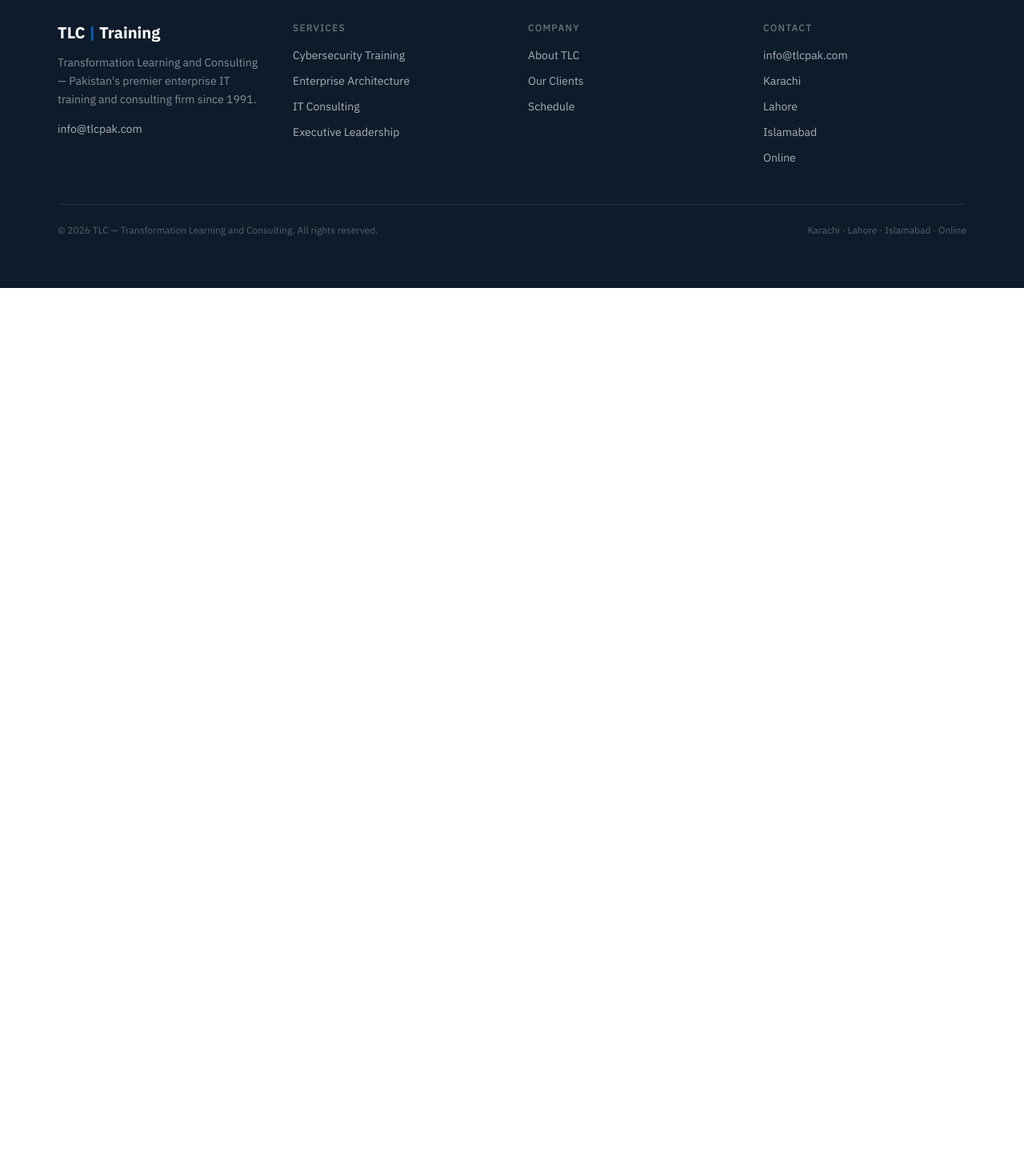
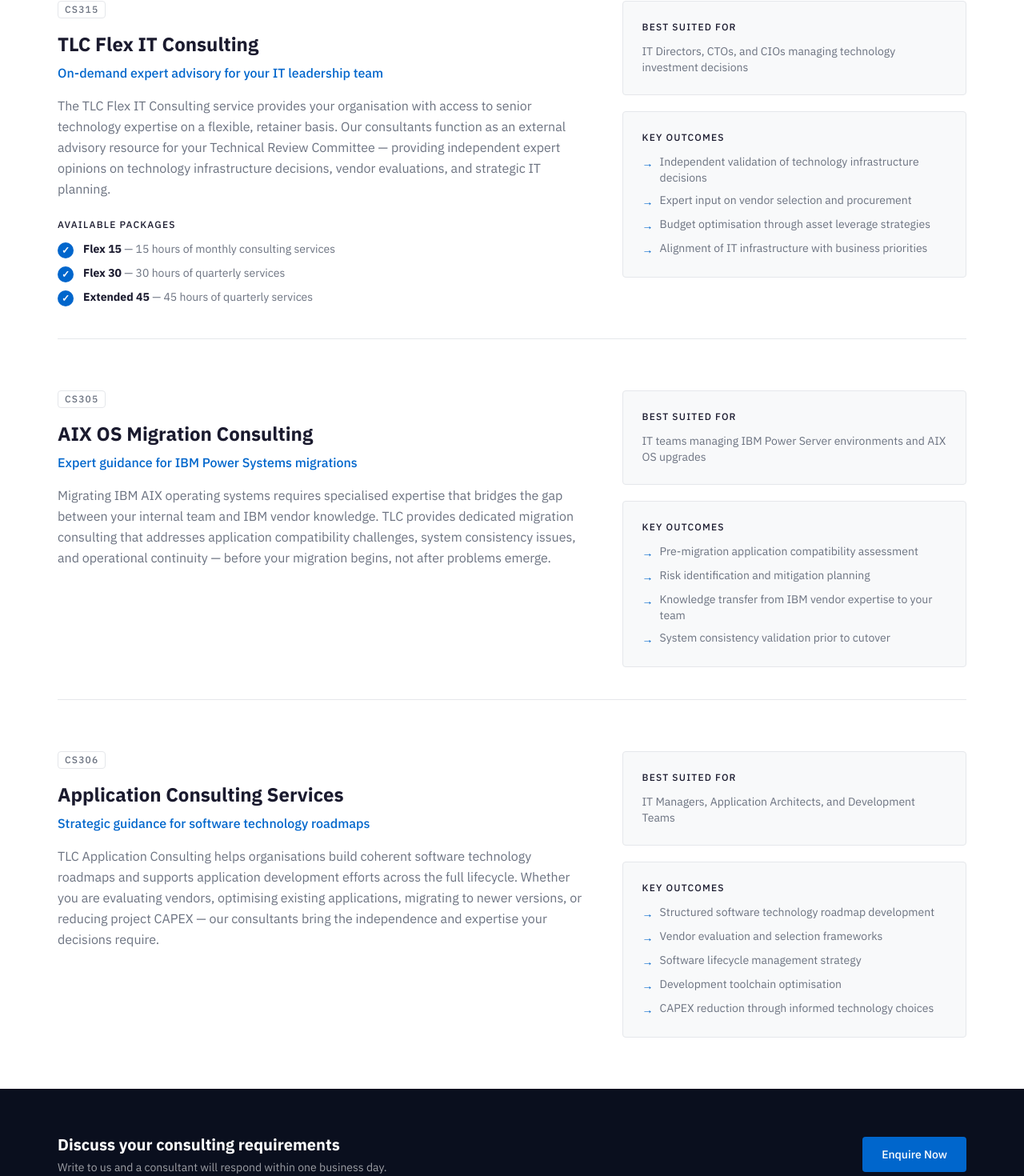
Before and after one commit to vaqarhussain1/tlc-website, a Next.js app: page /consulting in a window 1280 px wide. Shown: the part 440-1910 px from the top of the page at 80% size. Before the commit the page ends 800 px from the top, so only its background shows below. Built offline with nearby package versions, Linux system fonts and the light colour scheme.

Commit message:
feat: consulting page — 3 service offerings with scope, packages, audience, outcomes

```diff
--- a/src/app/consulting/page.tsx
+++ b/src/app/consulting/page.tsx
@@ -1,15 +1,176 @@
 import type { Metadata } from 'next'
+import Link from 'next/link'
+import { PageHero } from '@/components/shared/PageHero'
 import { siteConfig } from '@/lib/site-config'
 
 export const metadata: Metadata = {
-  title: `Consulting | ${siteConfig.shortName}`,
-  description: `TLC IT consulting services — Flex IT, AIX OS Migration, and Application Consulting.`,
+  title: `IT Consulting | ${siteConfig.shortName}`,
+  description:
+    'TLC IT consulting services for enterprise organisations — Flex IT advisory packages, AIX OS migration consulting, and application strategy. Expert guidance for IT executives managing budget constraints and technology roadmaps.',
+  openGraph: {
+    title: `IT Consulting | ${siteConfig.shortName}`,
+    description:
+      'Expert IT consulting from TLC — flexible advisory packages, IBM Power Systems migration, and application consulting for Pakistan\'s enterprise sector.',
+    url: `${siteConfig.url}/consulting`,
+    siteName: siteConfig.name,
+  },
 }
+
+const services = [
+  {
+    code: 'CS315',
+    title: 'TLC Flex IT Consulting',
+    tagline: 'On-demand expert advisory for your IT leadership team',
+    description:
+      'The TLC Flex IT Consulting service provides your organisation with access to senior technology expertise on a flexible, retainer basis. Our consultants function as an external advisory resource for your Technical Review Committee — providing independent expert opinions on technology infrastructure decisions, vendor evaluations, and strategic IT planning.',
+    packages: [
+      { label: 'Flex 15', detail: '15 hours of monthly consulting services' },
+      { label: 'Flex 30', detail: '30 hours of quarterly services' },
+      { label: 'Extended 45', detail: '45 hours of quarterly services' },
+    ],
+    audience: 'IT Directors, CTOs, and CIOs managing technology investment decisions',
+    outcomes: [
+      'Independent validation of technology infrastructure decisions',
+      'Expert input on vendor selection and procurement',
+      'Budget optimisation through asset leverage strategies',
+      'Alignment of IT infrastructure with business priorities',
+    ],
+  },
+  {
+    code: 'CS305',
+    title: 'AIX OS Migration Consulting',
+    tagline: 'Expert guidance for IBM Power Systems migrations',
+    description:
+      'Migrating IBM AIX operating systems requires specialised expertise that bridges the gap between your internal team and IBM vendor knowledge. TLC provides dedicated migration consulting that addresses application compatibility challenges, system consistency issues, and operational continuity — before your migration begins, not after problems emerge.',
+    packages: null,
+    audience: 'IT teams managing IBM Power Server environments and AIX OS upgrades',
+    outcomes: [
+      'Pre-migration application compatibility assessment',
+      'Risk identification and mitigation planning',
+      'Knowledge transfer from IBM vendor expertise to your team',
+      'System consistency validation prior to cutover',
+    ],
+  },
+  {
+    code: 'CS306',
+    title: 'Application Consulting Services',
+    tagline: 'Strategic guidance for software technology roadmaps',
+    description:
+      'TLC Application Consulting helps organisations build coherent software technology roadmaps and supports application development efforts across the full lifecycle. Whether you are evaluating vendors, optimising existing applications, migrating to newer versions, or reducing project CAPEX — our consultants bring the independence and expertise your decisions require.',
+    packages: null,
+    audience: 'IT Managers, Application Architects, and Development Teams',
+    outcomes: [
+      'Structured software technology roadmap development',
+      'Vendor evaluation and selection frameworks',
+      'Software lifecycle management strategy',
+      'Development toolchain optimisation',
+      'CAPEX reduction through informed technology choices',
+    ],
+  },
+]
 
 export default function ConsultingPage() {
   return (
-    <div className="py-20 px-6 text-center">
-      <h1 className="text-4xl font-bold text-charcoal">Consulting — Coming in Story 4.2</h1>
-    </div>
+    <>
+      <PageHero
+        title="IT Consulting"
+        subtitle="Strategic technology advisory for Pakistan's enterprise sector. We help IT executives align investments with business priorities, navigate complex migrations, and build coherent technology roadmaps."
+      />
+
+      {/* Services */}
+      <section className="w-full bg-white">
+        <div className="mx-auto max-w-[1200px] px-6 py-16 lg:px-8 space-y-16">
+          {services.map(({ code, title, tagline, description, packages, audience, outcomes }, i) => (
+            <article
+              key={code}
+              className={`grid grid-cols-1 gap-10 lg:grid-cols-5 ${i % 2 !== 0 ? 'lg:direction-rtl' : ''}`}
+            >
+              {/* Content — 3 cols */}
+              <div className="lg:col-span-3">
+                <div className="flex items-center gap-3 mb-4">
+                  <span className="text-xs font-medium uppercase tracking-widest text-grey-400 border border-grey-200 rounded px-2 py-0.5">
+                    {code}
+                  </span>
+                </div>
+                <h2 className="text-2xl font-bold text-charcoal mb-2">{title}</h2>
+                <p className="text-base font-medium text-blue-600 mb-4">{tagline}</p>
+                <p className="text-base text-grey-400 leading-relaxed">{description}</p>
+
+                {/* Packages */}
+                {packages && (
+                  <div className="mt-6">
+                    <p className="text-xs font-medium uppercase tracking-widest text-charcoal mb-3">
+                      Available Packages
+                    </p>
+                    <div className="flex flex-col gap-2">
+                      {packages.map(({ label, detail }) => (
+                        <div key={label} className="flex items-start gap-3">
+                          <span className="mt-0.5 h-5 w-5 shrink-0 flex items-center justify-center rounded-full bg-blue-600 text-white text-xs font-bold">
+                            ✓
+                          </span>
+                          <span className="text-sm text-grey-400">
+                            <strong className="text-charcoal">{label}</strong> — {detail}
+                          </span>
+                        </div>
+                      ))}
+                    </div>
+                  </div>
+                )}
+              </div>
+
+              {/* Detail panel — 2 cols */}
+              <div className="lg:col-span-2 flex flex-col gap-5">
+                <div className="rounded border border-grey-200 bg-grey-50 p-6">
+                  <p className="text-xs font-medium uppercase tracking-widest text-charcoal mb-3">
+                    Best Suited For
+                  </p>
+                  <p className="text-sm text-grey-400">{audience}</p>
+                </div>
+                <div className="rounded border border-grey-200 bg-grey-50 p-6">
+                  <p className="text-xs font-medium uppercase tracking-widest text-charcoal mb-3">
+                    Key Outcomes
+                  </p>
+                  <ul className="space-y-2">
+                    {outcomes.map((outcome) => (
+                      <li key={outcome} className="flex items-start gap-2 text-sm text-grey-400">
+                        <span className="mt-0.5 text-blue-600 shrink-0">→</span>
+                        {outcome}
+                      </li>
+                    ))}
+                  </ul>
+                </div>
+              </div>
+
+              {/* Divider between services */}
+              {i < services.length - 1 && (
+                <div className="lg:col-span-5 border-b border-grey-200" />
+              )}
+            </article>
+          ))}
+        </div>
+      </section>
+
+      {/* CTA */}
+      <section className="w-full bg-navy-950">
+        <div className="mx-auto max-w-[1200px] px-6 py-14 lg:px-8">
+          <div className="flex flex-col gap-4 sm:flex-row sm:items-center sm:justify-between">
+            <div>
+              <h3 className="text-xl font-bold text-white">
+                Discuss your consulting requirements
+              </h3>
+              <p className="mt-1 text-sm text-white/60">
+                Write to us and a consultant will respond within one business day.
+              </p>
+            </div>
+            <Link
+              href="/contact"
+              className="shrink-0 inline-flex items-center justify-center rounded bg-blue-600 px-6 py-3 text-sm font-medium text-white hover:bg-blue-700 transition-colors"
+            >
+              Enquire Now
+            </Link>
+          </div>
+        </div>
+      </section>
+    </>
   )
 }
```
